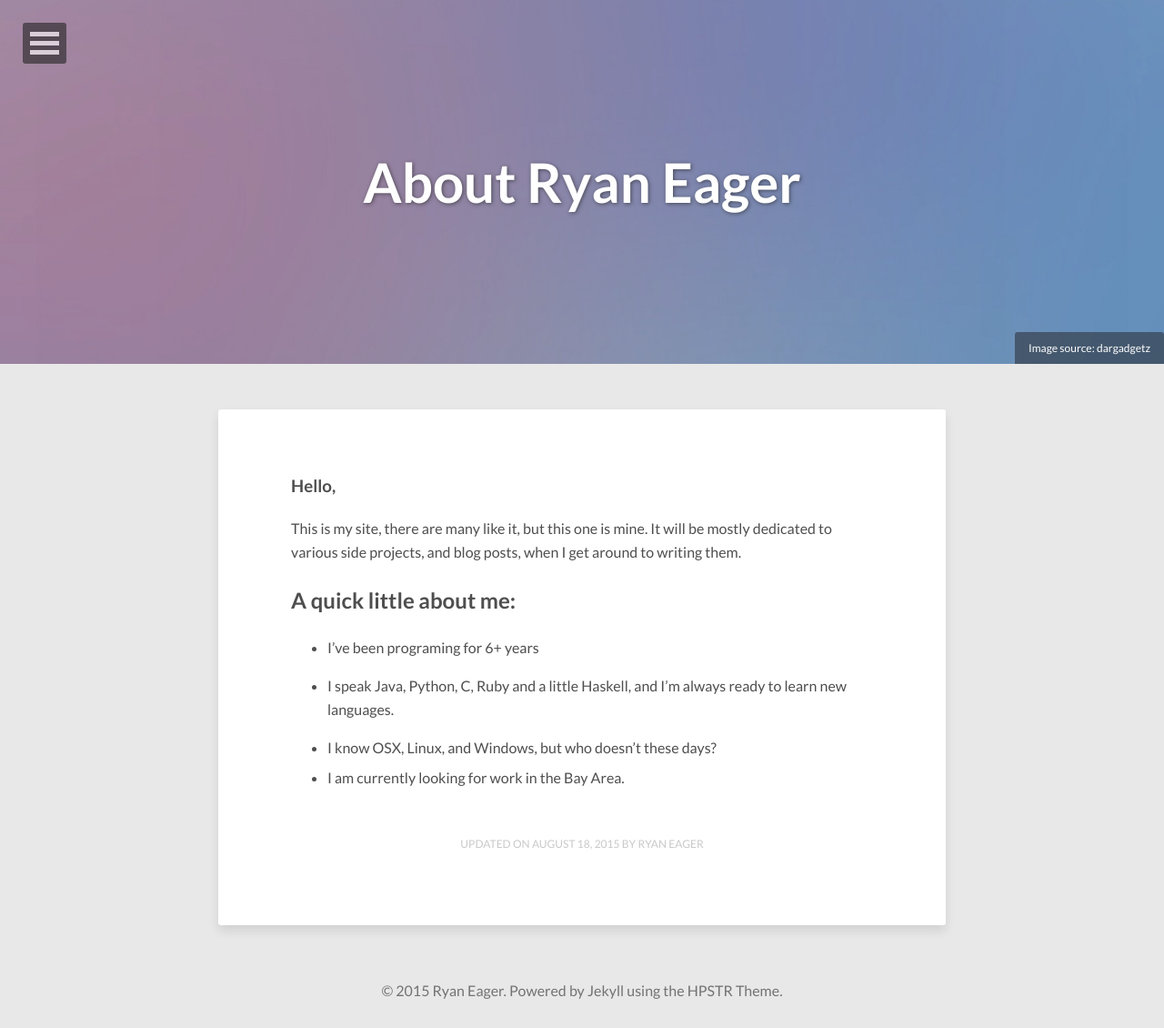
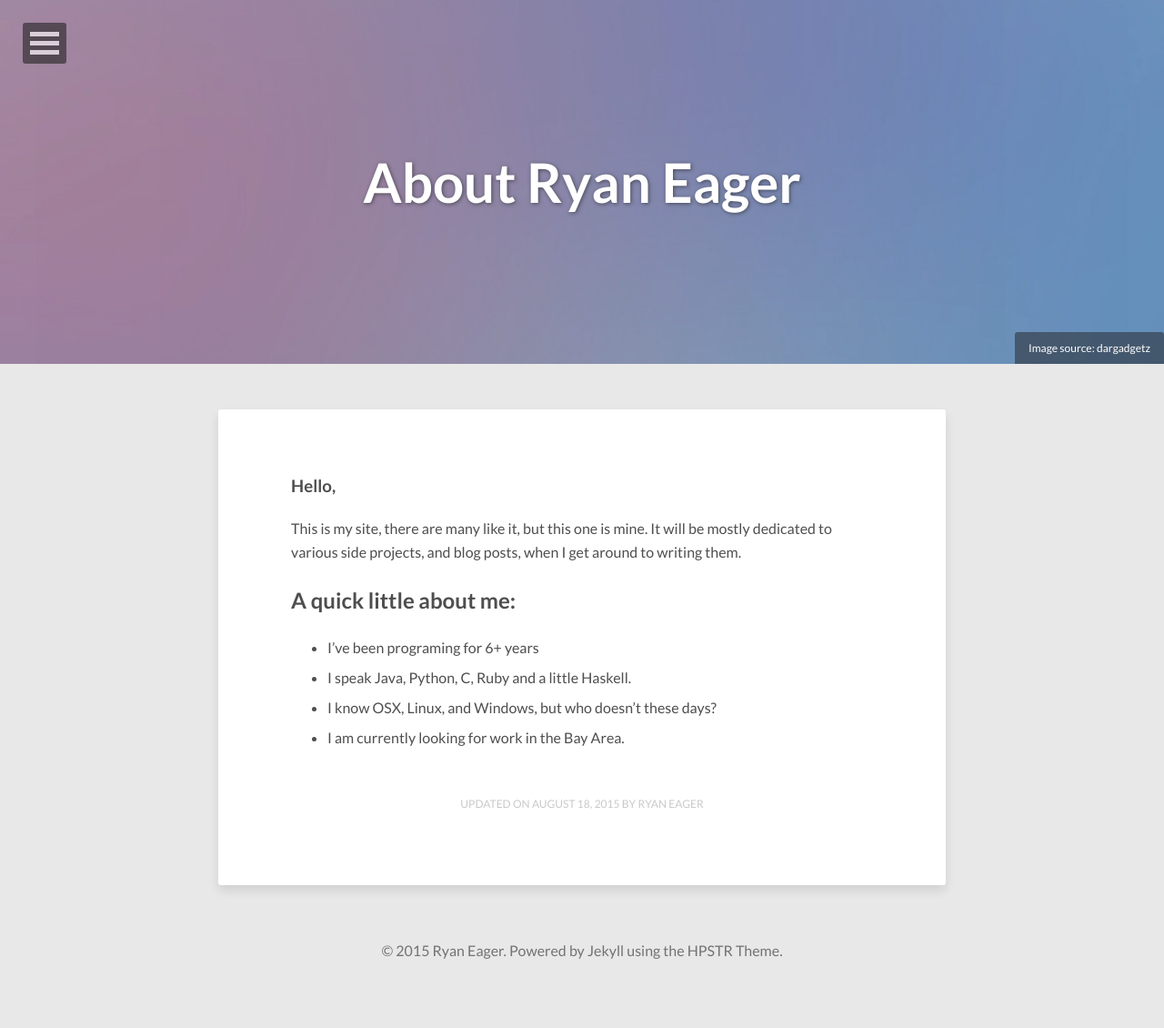
Before and after one commit to RyanEager/ryaneager.github.io, a Jekyll site: the page built from about/index.md, in a window 1280 px wide. Shown: the whole page at 91% size. Built offline with Jekyll 4.4.1, drawn with Linux system fonts in a browser that asks for light colours; nearby versions of some CDN libraries; after the commit the page ends 1086 px from its top, so only the background shows below that.

Commit message:
removed text

```diff
--- a/about/index.md
+++ b/about/index.md
@@ -15,8 +15,6 @@ This is my site, there are many like it, but this one is mine. It will be mostly
 ## A quick little about me:
 
  * I've been programing for 6+ years
- * I speak Java, Python, C, Ruby and a little Haskell,
-   and I'm always ready to learn new languages.
-
+ * I speak Java, Python, C, Ruby and a little Haskell.
  * I know OSX, Linux, and Windows, but who doesn't these days?
  * I am currently looking for work in the Bay Area.
```
